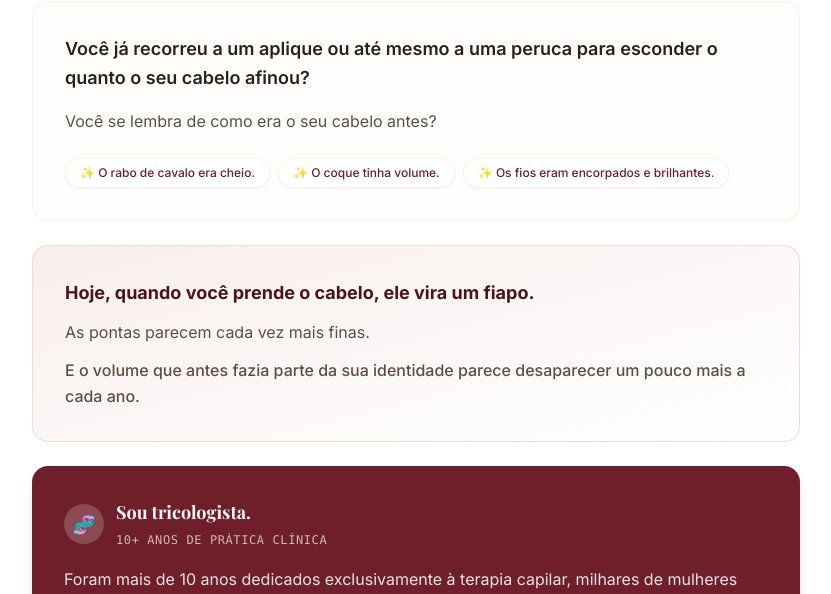
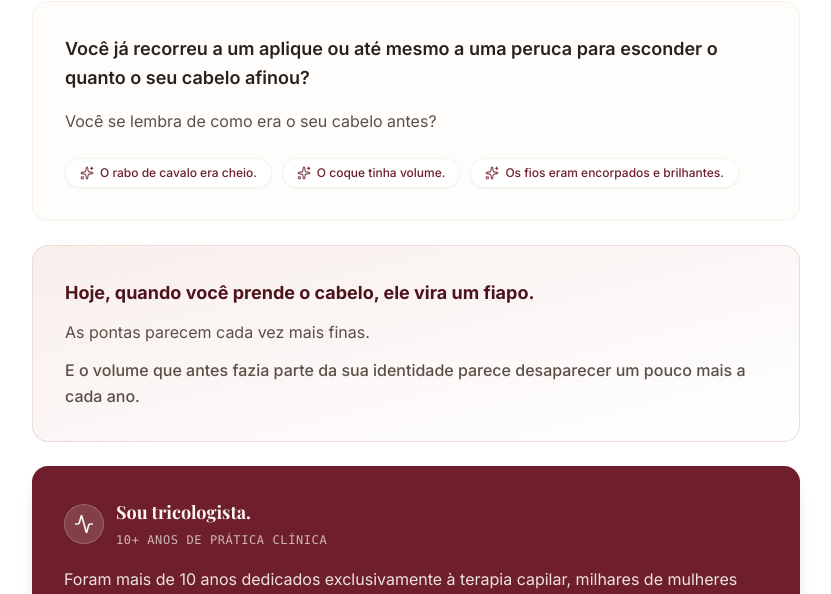
Before and after one commit to DellsantosXD/lp-proteina-do-trigo-A, a React (Vite) app: page / in a window 1280 px wide. Shown: the part 1577-2171 px from the top of the page, without its empty margins (224-1055 px from the left). Built offline with nearby package versions, Linux system fonts and the light colour scheme; a web font is replaced by a local one.

Commit message:
style: replace emojis with minimalist Lucide SVG icons

```diff
--- a/src/App.tsx
+++ b/src/App.tsx
@@ -1,5 +1,6 @@
 import { useState, useEffect } from 'react';
 import { motion, AnimatePresence } from 'motion/react';
+import { Sparkles, Dna, Activity, CheckCircle2 } from 'lucide-react';
 import Header from './components/Header';
 import InteractiveStrand from './components/InteractiveStrand';
 import Timeline from './components/Timeline';
@@ -234,15 +235,15 @@ export default function App() {
               <p className="text-sm sm:text-base text-ink-soft leading-relaxed mb-4">
                 {leadParagraphs[1]}
               </p>
-              <div className="flex flex-wrap gap-2 pt-2">
-                <span className="bg-white border border-tan-deep/20 text-bordo text-xs font-medium px-3.5 py-1.5 rounded-full shadow-xs">
-                  ✨ {leadParagraphs[2]}
+              <div className="flex flex-wrap gap-2.5 pt-2">
+                <span className="inline-flex items-center gap-1.5 bg-white border border-tan-deep/20 text-bordo text-xs font-medium px-3.5 py-1.5 rounded-full shadow-xs">
+                  <Sparkles className="w-3.5 h-3.5 text-bordo/80" /> {leadParagraphs[2]}
                 </span>
-                <span className="bg-white border border-tan-deep/20 text-bordo text-xs font-medium px-3.5 py-1.5 rounded-full shadow-xs">
-                  ✨ {leadParagraphs[3]}
+                <span className="inline-flex items-center gap-1.5 bg-white border border-tan-deep/20 text-bordo text-xs font-medium px-3.5 py-1.5 rounded-full shadow-xs">
+                  <Sparkles className="w-3.5 h-3.5 text-bordo/80" /> {leadParagraphs[3]}
                 </span>
-                <span className="bg-white border border-tan-deep/20 text-bordo text-xs font-medium px-3.5 py-1.5 rounded-full shadow-xs">
-                  ✨ {leadParagraphs[4]}
+                <span className="inline-flex items-center gap-1.5 bg-white border border-tan-deep/20 text-bordo text-xs font-medium px-3.5 py-1.5 rounded-full shadow-xs">
+                  <Sparkles className="w-3.5 h-3.5 text-bordo/80" /> {leadParagraphs[4]}
                 </span>
               </div>
             </motion.div>
@@ -277,8 +278,8 @@ export default function App() {
               className="bg-bordo text-cream rounded-2xl p-6 sm:p-8 shadow-lg relative"
             >
               <div className="mb-4 flex items-center gap-3">
-                <div className="w-10 h-10 rounded-full bg-cream/20 flex items-center justify-center font-serif text-lg font-bold text-cream">
-                  🧬
+                <div className="w-10 h-10 rounded-full bg-cream/15 border border-cream/20 flex items-center justify-center text-cream">
+                  <Activity className="w-5 h-5 text-cream" />
                 </div>
                 <div>
                   <span className="block font-serif text-lg font-bold text-cream">{leadParagraphs[8]}</span>
```
